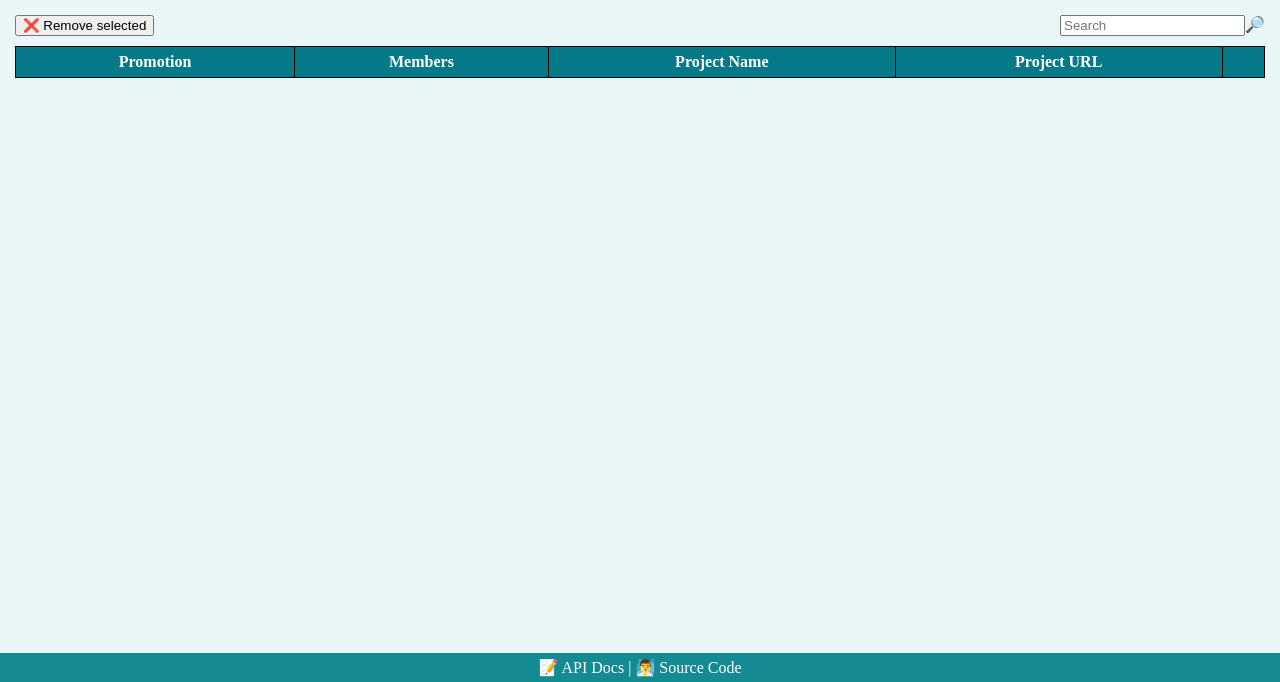
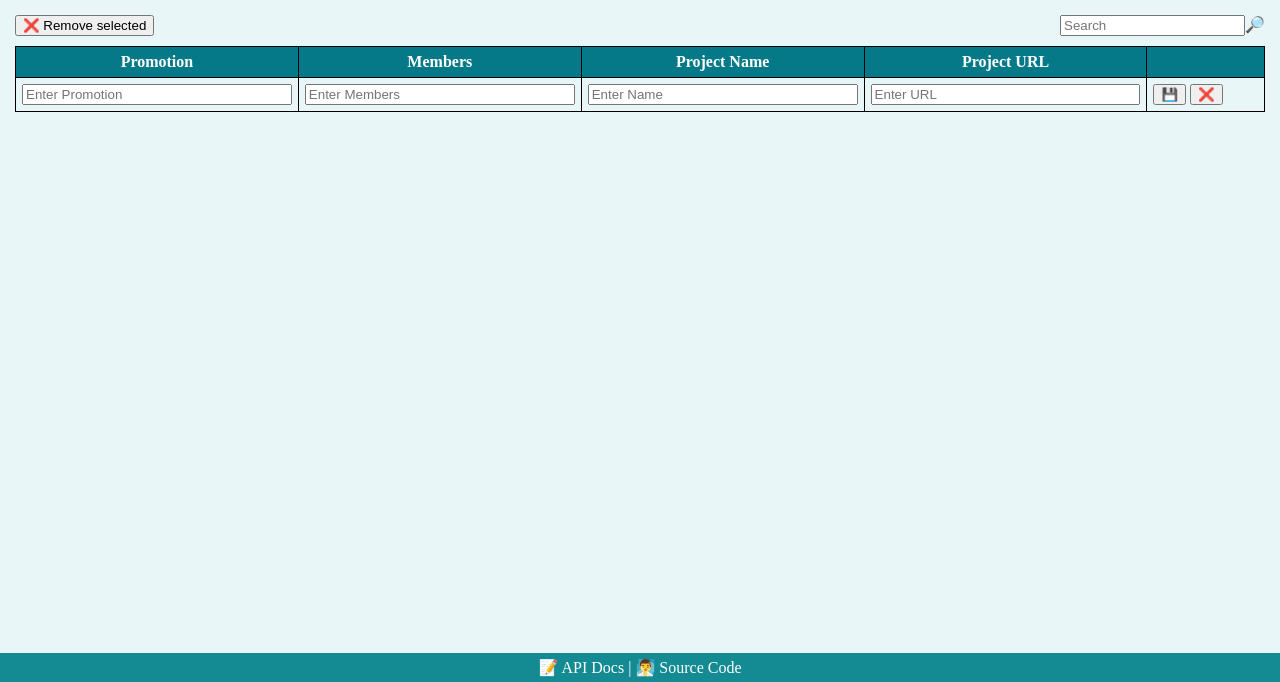
Before and after one commit to DragosDumitras/teams-networking, a website built with webpack: page src/index.html in a window 1280 px wide. Shown: the part 118-800 px from the top of the page. Built offline with nearby package versions, Linux system fonts and the light colour scheme; files whose address does not match are found by name.

Commit message:
static html form

```diff
--- a/src/index.html
+++ b/src/index.html
@@ -29,6 +29,8 @@
         <input placeholder="Search" type="search" name="search" id="search" />
         <label for="search">🔎</label>
       </div>
+
+      <form action="secretara" method="get">
         <table id="teamsTable">
           <thead>
             <tr>
@@ -40,7 +42,52 @@
             </tr>
           </thead>
           <tbody></tbody>
+          <tfoot>
+            <tr>
+              <td>
+                <input
+                  type="text"
+                  name="promotion"
+                  id="promotion"
+                  placeholder="Enter Promotion"
+                  required
+                />
+              </td>
+              <td>
+                <input
+                  type="text"
+                  name="members"
+                  id="members"
+                  placeholder="Enter Members"
+                  required
+                />
+              </td>
+              <td>
+                <input
+                  type="text"
+                  name="name"
+                  id="name"
+                  placeholder="Enter Name"
+                  required
+                />
+              </td>
+              <td>
+                <input
+                  type="text"
+                  name="url"
+                  id="url"
+                  placeholder="Enter URL"
+                  required
+                />
+              </td>
+              <td>
+                <button type="submit">💾</button>
+                <button type="reset">❌</button>
+              </td>
+            </tr>
+          </tfoot>
         </table>
+      </form>
     </section>
 
     <footer>📝 API Docs | 🧖‍♂️ Source Code</footer>
--- a/src/style.css
+++ b/src/style.css
@@ -79,3 +79,11 @@ td {
 #teamsTable tr:nth-child(even) {
   background-color: #f2f2f2;
 }
+
+#teamsTable tfoot input {
+  width: 100%;
+}
+
+#teamsTable tfoot input:not([type="image" i]) {
+  box-sizing: border-box;
+}
```
Lines whose indentation alone changed are shown as unchanged.
